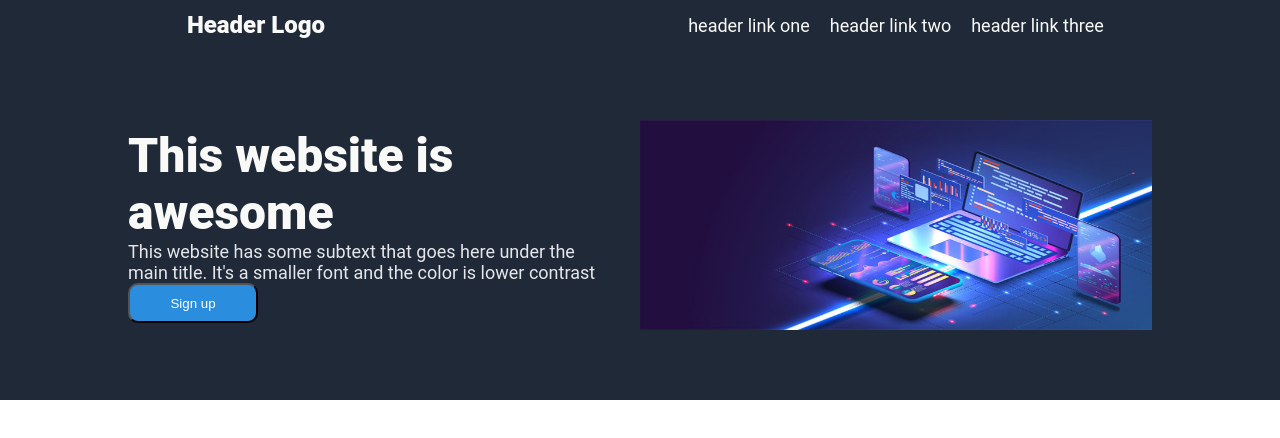
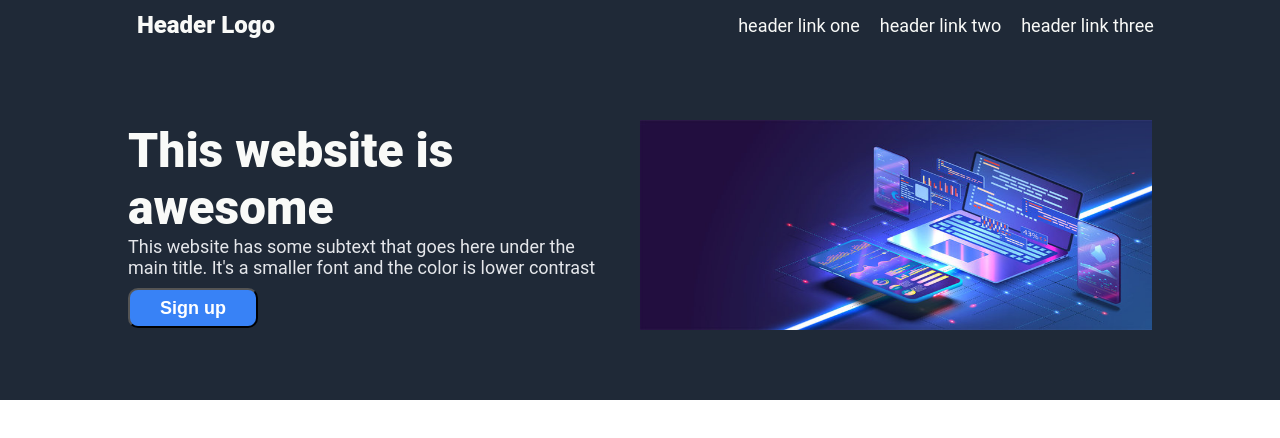
Before and after one commit to DauntlessGoddess/landing-page, a plain HTML site: page index.html in a window 1280 px wide. Drawn offline with Linux system fonts and the light colour scheme.

Commit message:
added something

```diff
--- a/index.html
+++ b/index.html
@@ -13,10 +13,10 @@
   <div class="flex-container" id="header">
     <div class="flex-container" id="top-header">
       <div class="flex-container" id="header-logo">
-        <p class="light-text" style="font-size: 24px; font-weight: 900; ">Header Logo</p>
+        <p class="light-text" style="font-size: 24px; font-weight: 900; margin-right: 100px;">Header Logo</p>
       </div>
       <div class="flex-container" id="header-link" style="font-size: 18px; color: #e5e7eb;">
-        <p class="light-text">header link one</p>
+        <p class="light-text" style="margin-left: 100px;">header link one</p>
         <p class="light-text">header link two</p>
         <p class="light-text">header link three</p>
       </div>
@@ -37,6 +37,7 @@
       </div>
     </div>
   </div>
+  <div class="flex-container" id="mid-info"></div>
 </body>
 
 </html>
--- a/styles.css
+++ b/styles.css
@@ -62,8 +62,11 @@ body {
   height: 40px;
   width: 130px;
   border-radius: 10px;
-  background-color: #2b8ddd;
+  background-color: #3882f6;
   color: white;
+  font-weight: bold;
+  font-size: large;
+  margin-top: 10px;
 }
 
 .light-text {
```
